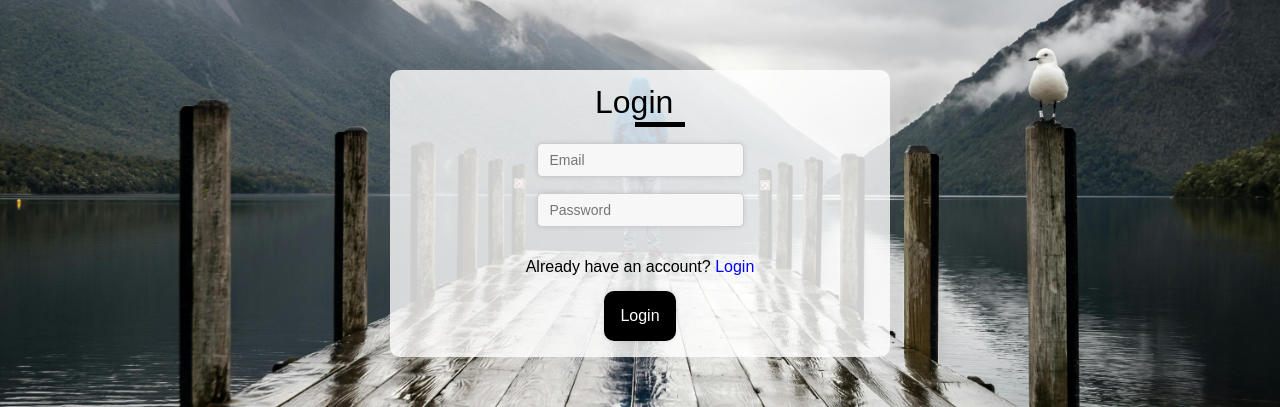
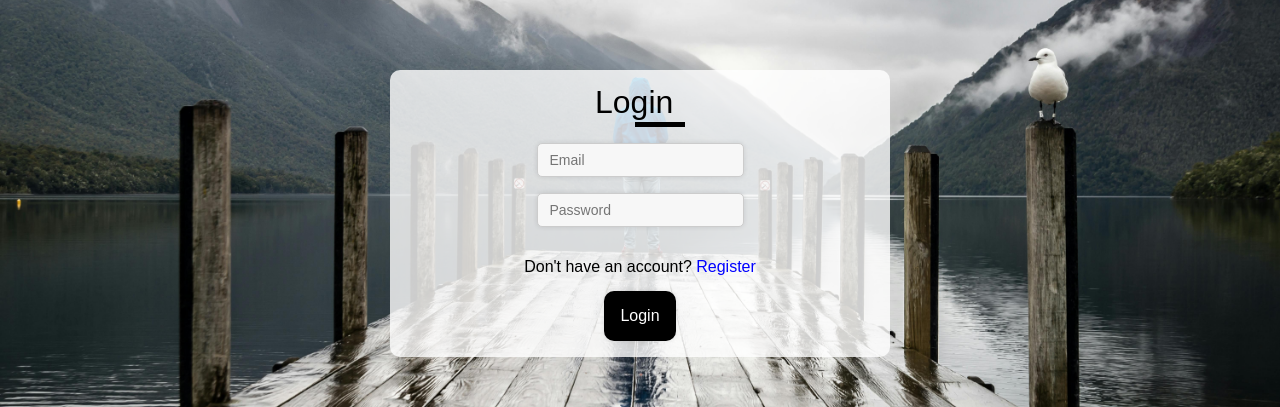
Before and after one commit to keshav1207/Expense-Tracker, a React (Vite) app in the folder client/vite-project/: page / in a window 1280 px wide. Shown: the part 187-594 px from the top of the page. Built offline with nearby package versions, Linux system fonts and the light colour scheme; a web font is replaced by a local one.

Commit message:
Connect api for login and register route using axios

```diff
--- a/client/vite-project/package.json
+++ b/client/vite-project/package.json
@@ -11,6 +11,7 @@
   },
   "dependencies": {
     "@reduxjs/toolkit": "^2.2.1",
+    "axios": "^1.6.8",
     "chart.js": "^4.4.1",
     "react": "^18.2.0",
     "react-chartjs-2": "^5.2.0",
--- a/client/vite-project/src/components/LoginRegisterForm.jsx
+++ b/client/vite-project/src/components/LoginRegisterForm.jsx
@@ -1,21 +1,51 @@
 import { useState } from "react"
+import axios from "axios";
+import {useForm} from "react-hook-form"
 
 
 export default function LoginRegisterForm(){
 
     const[login, setLogin] = useState(true);
+    const {register,handleSubmit,reset } = useForm();
+
+
+    function axiosLogin(data) {
+        axios
+          .post(" http://localhost:5000/api/loginUser", data)
+          .then((response) => {
+            console.log(response.data);
+          });
+      }
+
+
+      function axiosRegister(data) {
+        axios
+          .post(" http://localhost:5000/api/registerUser", data)
+          .then((response) => {
+            console.log(response.data);
+          });
+      }
+
 
     function handleClick(){
+        setLogin(!login);
+        reset()
+    }
 
-        setLogin(!login);
-    }
+      const onSubmit = async (data) => {
+        login? (await axiosLogin(data)):(await axiosRegister(data))
+        console.log(data);
+        reset()
+      };
+
 
 
     return(
         <>
+
         <div className="logreg-container">
 
-        <form className="login-register-form">
+        <form className="login-register-form" onSubmit={handleSubmit(onSubmit)}>
 
         <div className="heading">
 
@@ -26,15 +56,15 @@ export default function LoginRegisterForm(){
         </div>
 
 
-        {login?(null):(<input type="text" id="name" placeholder="Name" />)}
-        <input type="text"  id="email" placeholder="Email"/>
-        <input type="password"  id="password " placeholder="Password"/>
-
-       {login?(<div className="logRegMessage" onClick={handleClick}> Already have an account? <span className="form-choice">Login</span></div>):(<div className="logRegMessage" onClick={handleClick}> Don't have an account? <span className="form-choice">Register</span></div>)}
-
-        {login?( <button className="loginBtn">Login</button>):( <button className="registerBtn">Register</button>)}
+        {login?(null):(<input type="text" id="name" placeholder="Name" {...register("userName")} />)}
+        <input type="text"  id="email" placeholder="Email" {...register("email")}/>
+        <input type="password"  id="password " placeholder="Password" {...register("password")}/>
 
 
+
+       {login?(<div className="logRegMessage" onClick={handleClick}> Don't have an account? <span className="form-choice">Register</span></div>):( <div className="logRegMessage" onClick={handleClick}> Already have an account? <span className="form-choice">Login</span></div>)}
+
+        {login?( <button className="loginBtn" type="submit">Login</button>):( <button className="registerBtn" type="submit">Register</button>)}
 
         </form>
 
```
Also changed, not shown: client/vite-project/src/index.css (line endings or trailing spaces), client/vite-project/src/pages/LoginRegisterPage.jsx (line endings or trailing spaces), 1 other file (tests, documents, lock files or other folders).
